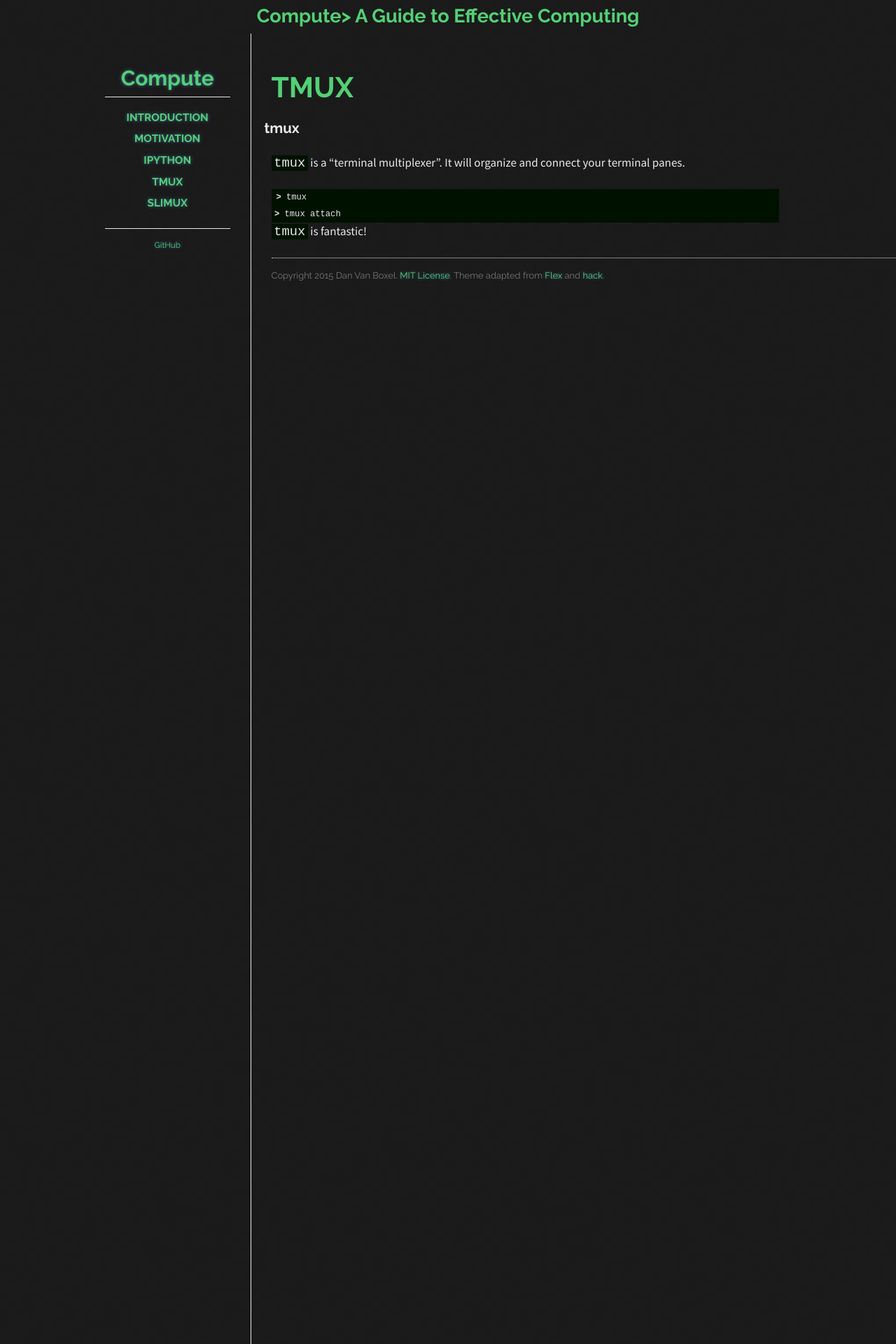
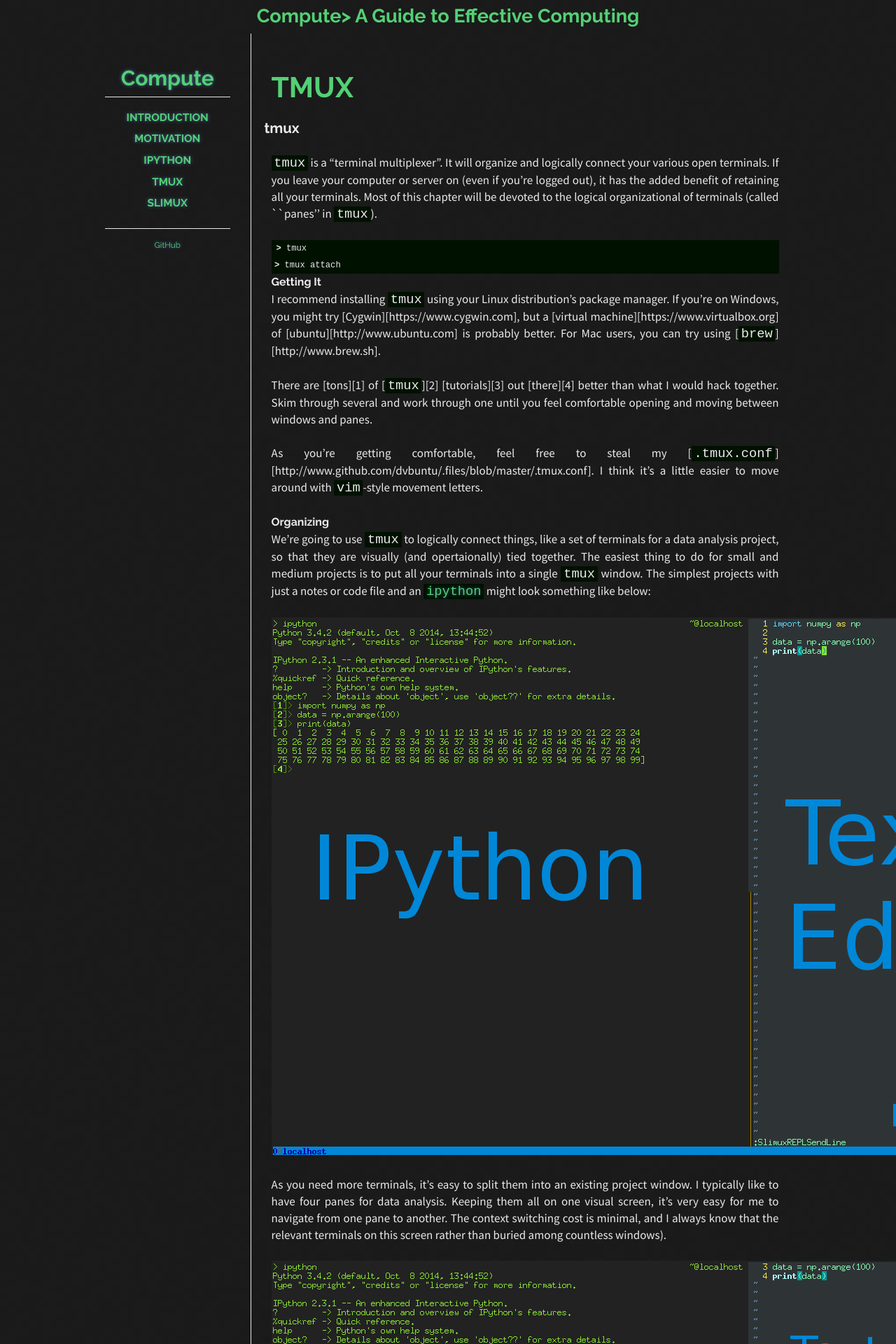
Before and after one commit to dvbuntu/compute, a Jekyll site: the page built from _posts/2080-01-01-tmux.md, in a window 1280 px wide. Shown: the top 1920 px of the page at 70% size. Built offline with Jekyll 4.4.1, drawn with Linux system fonts in a browser that asks for light colours; Markdown is read by kramdown in place of the engine named in the settings; some of the changed text lies outside the part shown.

Commit message:
Write tmux chapter.

````diff
--- a/_posts/2080-01-01-tmux.md
+++ b/_posts/2080-01-01-tmux.md
@@ -9,11 +9,35 @@ categories: posts
 tmux
 ---
 
-`tmux` is a "terminal multiplexer".  It will organize and connect your terminal panes.
+`tmux` is a "terminal multiplexer".  It will organize and logically connect your various open terminals.  If you leave your computer or server on (even if you're logged out), it has the added benefit of retaining all your terminals.  Most of this chapter will be devoted to the logical organizational of terminals (called ``panes'' in `tmux`).
 
 ```bash
 > tmux
 > tmux attach
 ```
 
-`tmux` is fantastic!
+### Getting It
+
+I recommend installing `tmux` using your Linux distribution's package manager.  If you're on Windows, you might try [Cygwin][https://www.cygwin.com], but a [virtual machine][https://www.virtualbox.org] of [ubuntu][http://www.ubuntu.com] is probably better.  For Mac users, you can try using [`brew`][http://www.brew.sh].
+
+There are [tons][1] of [`tmux`][2] [tutorials][3] out [there][4] better than what I would hack together.  Skim through several and work through one until you feel comfortable opening and moving between windows and panes.
+
+As you're getting comfortable, feel free to steal my [`.tmux.conf`][http://www.github.com/dvbuntu/.files/blob/master/.tmux.conf].  I think it's a little easier to move around with `vim`-style movement letters.
+
+### Organizing
+
+We're going to use `tmux` to logically connect things, like a set of terminals for a data analysis project, so that they are visually (and opertaionally) tied together.  The easiest thing to do for small and medium projects is to put all your terminals into a single `tmux` window.  The simplest projects with just a notes or code file and an [`ipython`]({{ site.baseurl }}/{% post_url 2090-01-01-ipython %}) might look something like below:
+
+![Simple tmux layout]({{ site.baseurl }}/images/tmux_simple.png)
+
+As you need more terminals, it's easy to split them into an existing project window.  I typically like to have four panes for data analysis.  Keeping them all on one visual screen, it's very easy for me to navigate from one pane to another.  The context switching cost is minimal, and I always know that the relevant terminals on this screen rather than buried among countless windows).
+
+![Project tmux layout]({{ site.baseurl }}/images/tmux_project.png)
+
+For more complex projects, you may need multiple windows and more organization.  Thankfully you can name windows and sessions to still keep things sane.  If you find yourself always opening the same kind of project setup that's modestly complex, you might take a look at [`tmuxinator`](http://www.github.com/tmuxinator/tmuxinator).  It allows you to easily specify and load common configurations of panes.
+
+### Final Notes
+
+You can use the mouse to highlight, copy, and paste within `tmux` terminals as you would normally in Linux.  The catch I've found is that you must use `shift` + highlight (or copy/paste).  This is fine until you have something spanning multiple lines; the `shift` + highlight, however, ignores the pane boundaries (it just copies the top level terminal that is running the `tmux` sesssion).  To get around this, use `prefix` + `C-z` to ``zoom'' the relevant pane, then copy it.  The same macro will unzoom as well.
+
+Once your session is setup and you feel comfortable with `tmux`, try some simple REPL.  Write some code (hopefully in your text editor where it's easy), paste over to the shell or whatever.  Notice how using the mouse to highlight is useful, but to copy over every line of code gets tedious, even if you could just highlight multiple lines at once, you're using human analog input to grab an integer number of characters or lines.  It's imperfect, it's slow.  Enter [`slimux`]({{ site.baseurl }}/{% post_url 2070-01-01-slimux %}).
````
Also changed, not shown: images/tmux_project.png (added), images/tmux_simple.png (added), 1 other file.
